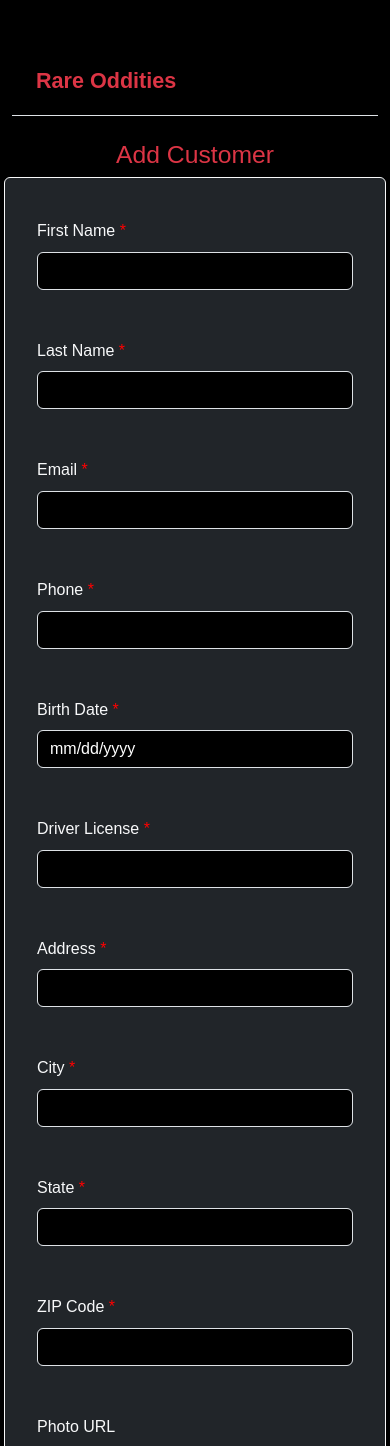
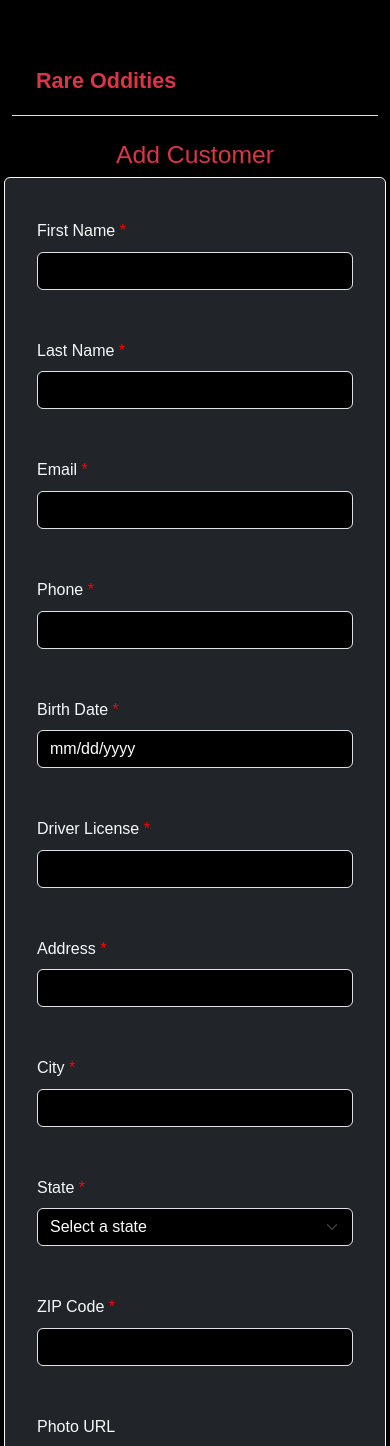
Before and after one commit to rachelmcarr/D424-Capstone-Import, an Angular app: page /add-customer in a window 390 px wide. Shown: the top 1446 px of the page. Built offline with nearby package versions, Linux system fonts and the light colour scheme.

Commit message:
Validation added for email, phone, state, zip.

```diff
--- a/src/app/components/customer-form/customer-form.component.html
+++ b/src/app/components/customer-form/customer-form.component.html
@@ -31,15 +31,38 @@
 
     <div class="col-md-6">
       <label class="form-label required">Email</label>
-      <input type="email" name="email" [(ngModel)]="customer.email" required #email="ngModel" class="form-control bg-black text-white" />
-      <div *ngIf="email.invalid && email.touched" class="form-error">Valid email is required.</div>
+      <input
+        type="email"
+        name="email"
+        [(ngModel)]="customer.email"
+        required
+        email
+        #email="ngModel"
+        class="form-control bg-black text-white"
+      />
+      <div *ngIf="email.invalid && email.touched" class="form-error">
+        <div *ngIf="email.errors?.['required']">Email is required.</div>
+        <div *ngIf="email.errors?.['email']">Please enter a valid email address.</div>
+      </div>
     </div>
 
     <div class="col-md-6">
       <label class="form-label required">Phone</label>
-      <input type="text" name="phone" [(ngModel)]="customer.phone" required #phone="ngModel" class="form-control bg-black text-white" />
-      <div *ngIf="phone.invalid && phone.touched" class="form-error">Valid phone number is required.</div>
+      <input
+        type="tel"
+        name="phone"
+        [(ngModel)]="customer.phone"
+        required
+        pattern="^[0-9]{10}$"
+        #phone="ngModel"
+        class="form-control bg-black text-white"
+      />
+      <div *ngIf="phone.invalid && phone.touched" class="form-error">
+        <div *ngIf="phone.errors?.['required']">Phone number is required.</div>
+        <div *ngIf="phone.errors?.['pattern']">Enter a valid 10-digit phone number (digits only).</div>
+      </div>
     </div>
+
 
     <div class="col-md-6">
       <label class="form-label required">Birth Date</label>
@@ -74,14 +97,36 @@
 
     <div class="col-md-4">
       <label class="form-label required">State</label>
-      <input type="text" name="state" [(ngModel)]="customer.state" required #state="ngModel" class="form-control bg-black text-white" />
-      <div *ngIf="state.invalid && state.touched" class="form-error">State is required.</div>
+      <select
+        class="form-select bg-black text-white"
+        name="state"
+        [(ngModel)]="customer.state"
+        required
+        #state="ngModel"
+      >
+        <option value="" disabled selected>Select a state</option>
+        <option *ngFor="let s of states" [value]="s">{{ s }}</option>
+      </select>
+      <div *ngIf="state.invalid && state.touched" class="form-error">
+        State is required.
+      </div>
     </div>
 
     <div class="col-md-4">
       <label class="form-label required">ZIP Code</label>
-      <input type="text" name="zip" [(ngModel)]="customer.zip" required #zip="ngModel" class="form-control bg-black text-white" />
-      <div *ngIf="zip.invalid && zip.touched" class="form-error">ZIP Code is required.</div>
+      <input
+        type="text"
+        name="zip"
+        [(ngModel)]="customer.zip"
+        required
+        pattern="^[0-9]{5}$"
+        #zip="ngModel"
+        class="form-control bg-black text-white"
+      />
+      <div *ngIf="zip.invalid && zip.touched" class="form-error">
+        <div *ngIf="zip.errors?.['required']">ZIP code is required.</div>
+        <div *ngIf="zip.errors?.['pattern']">Enter a valid 5-digit ZIP code.</div>
+      </div>
     </div>
 
     <div class="col-md-12">
--- a/src/app/components/customer-form/customer-form.component.ts
+++ b/src/app/components/customer-form/customer-form.component.ts
@@ -29,6 +29,14 @@ export class CustomerFormComponent implements OnChanges {
     createdAt: '',
     updatedAt: ''
   };
+
+  states: string[] = [
+    'AL', 'AK', 'AZ', 'AR', 'CA', 'CO', 'CT', 'DE', 'FL', 'GA',
+    'HI', 'ID', 'IL', 'IN', 'IA', 'KS', 'KY', 'LA', 'ME', 'MD',
+    'MA', 'MI', 'MN', 'MS', 'MO', 'MT', 'NE', 'NV', 'NH', 'NJ',
+    'NM', 'NY', 'NC', 'ND', 'OH', 'OK', 'OR', 'PA', 'RI', 'SC',
+    'SD', 'TN', 'TX', 'UT', 'VT', 'VA', 'WA', 'WV', 'WI', 'WY'
+  ];
 
   constructor(private customerService: CustomerService,
     private datePipe: DatePipe
--- a/src/app/components/shop-service-list/shop-service-list.component.html
+++ b/src/app/components/shop-service-list/shop-service-list.component.html
@@ -27,6 +27,7 @@
           <th>Category</th>
           <th>Price</th>
           <th>Description</th>
+          <th>Service Date</th>
           <th>Actions</th>
         </tr>
       </thead>
@@ -36,6 +37,7 @@
           <td>{{ s.category }}</td>
           <td>${{ s.price }}</td>
           <td>{{ s.description }}</td>
+          <td>{{ s.createdAt | date:'mediumDate' }}</td>
           <td>
             <button class="btn btn-sm btn-outline-light me-2" (click)="editService(s)">Edit</button>
             <button *ngIf="s.serviceID !== undefined" class="btn btn-sm btn-outline-danger" (click)="deleteService(s.serviceID)">Delete</button>
```
